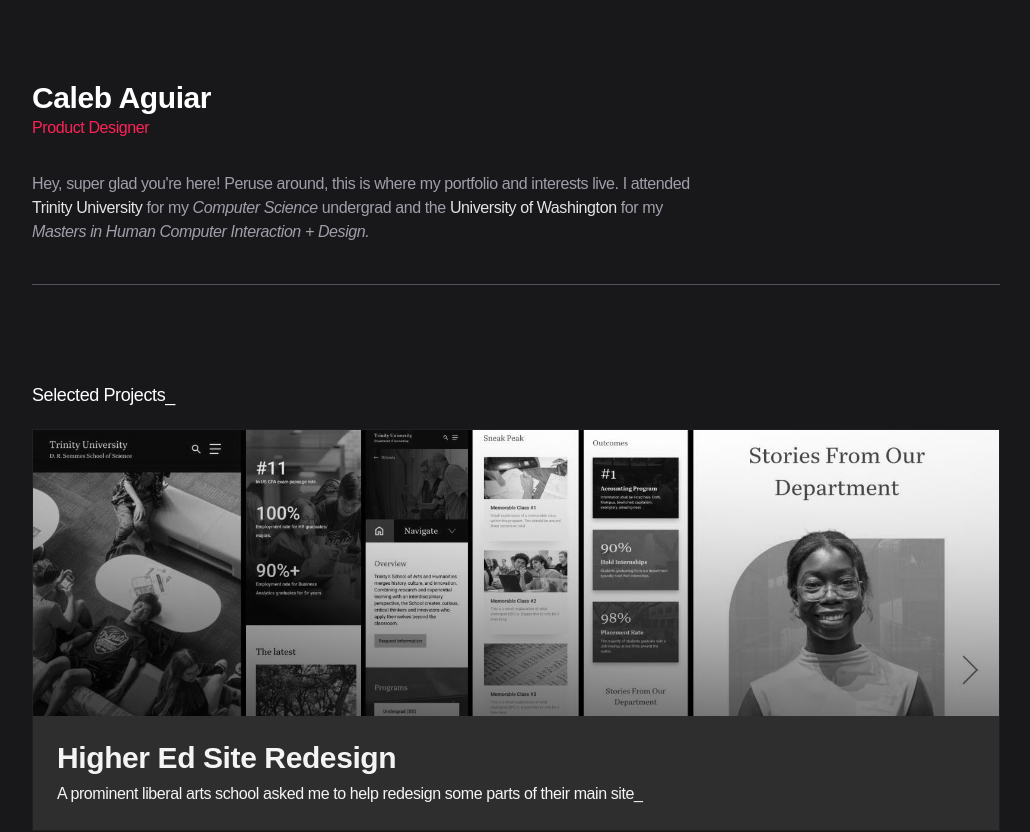
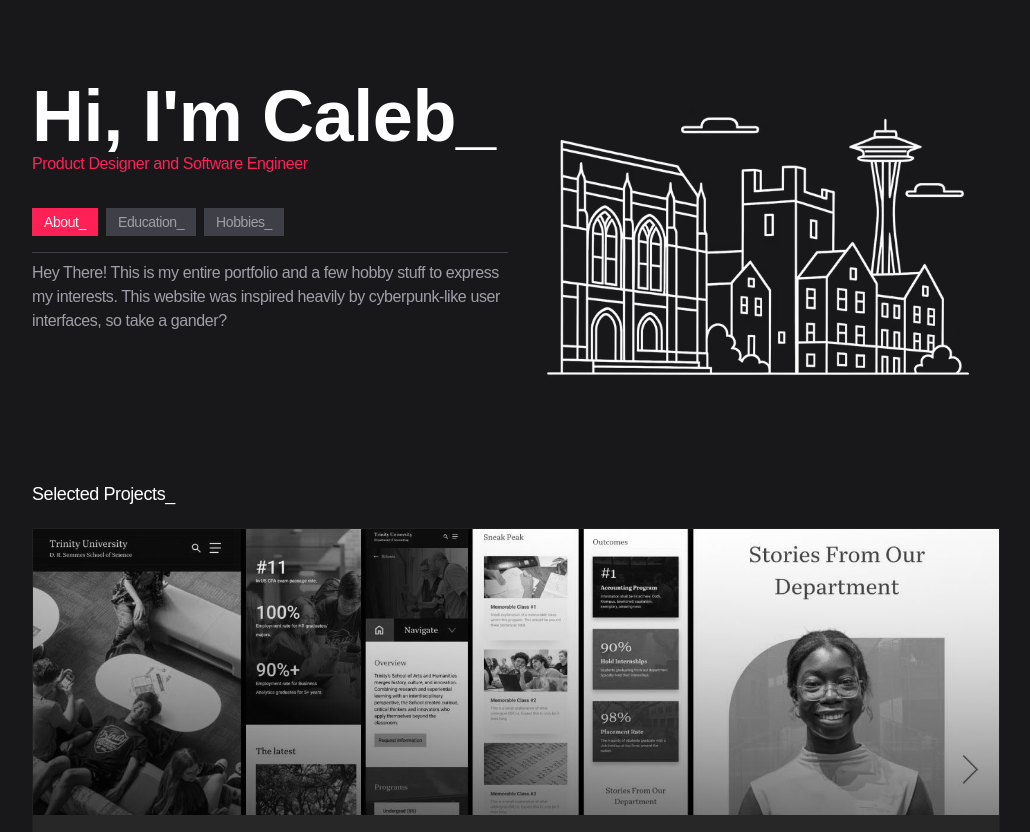
Before and after one commit to Agiu/kport, a Next.js app: page / in a window 1280 px wide. Shown: the top 832 px of the page, without its empty margins (124-1154 px from the left). Built offline with nearby package versions, Linux system fonts and the light colour scheme; a web font is replaced by a local one.

Commit message:
Lots, changed header

```diff
--- a/app/data.ts
+++ b/app/data.ts
@@ -74,7 +74,7 @@ export const VIDEOS: Video[] = [
     link: 'https://www.figma.com/deck/9hiIS5UvcTzBjwu7Hdkz7P/Trinity-UX-Redesign?node-id=1-42&t=SwMKkwf4R8OScebm-1',
     image:
       '/p_1.JPG',
-    id: 'Video 2',
+    id: 'Video 1',
   },
   {
     name: 'blah 2',
@@ -175,6 +175,10 @@ export const BLOG_POSTS: BlogPost[] = [
   },
 ]
 
+export const Seattle = 'public/Seattle.png';
+
+
+
 export const SOCIAL_LINKS: SocialLink[] = [
   /*
   {
@@ -199,3 +203,33 @@ export const SOCIAL_LINKS: SocialLink[] = [
 ]
 
 export const EMAIL = 'kaelub.tech@gmail.com'
+
+
+export const TransitionPanelInfo = [
+    {
+      title: 'About_',
+      subtitle: 'Hobbyist & Creative',
+      content:
+        'Hey There! This is my entire portfolio and a few hobby stuff to express my interests. This website was inspired heavily by cyberpunk-like user interfaces, so take a gander?',
+    },
+    {
+      title: 'Education_',
+      subtitle: 'Narrative and Expression',
+      content: '',
+      list: [ 'University of Washington: MHCI+D',
+              'Trinity University: BS in Computer Science',
+              'University of Sydney: Study Abroad (HCI Related)'
+      ],
+    },
+    {
+      title: 'Hobbies_',
+      subtitle: 'Mastering Motion Tools',
+      content:
+        '',
+      list: [ 'Photography',
+          'Motion Design',
+          'Music Composition & Production',
+
+      ],
+      },
+  ];
--- a/app/header.tsx
+++ b/app/header.tsx
@@ -5,15 +5,15 @@ import Link from 'next/link'
 export function Header() {
   return (
     <header className="mb-8 flex items-center justify-between">
-      <div>
-        <Link href="/" className=" text-black dark:text-white font-bold text-3xl ">
-          Caleb Aguiar
+      <div className='gap'>
+        <Link href="/" className="md:text-7xl text-black dark:text-white font-bold text-3xl ">
+          Hi, I'm Caleb_
         </Link>
         <TextScramble
           duration={1}
           className="text-zinc-600 dark:text-rose-500"
         >
-          Product Designer
+          Product Designer and Software Engineer
         </TextScramble>
       </div>
     </header>
--- a/app/layout.tsx
+++ b/app/layout.tsx
@@ -55,7 +55,7 @@ export default function RootLayout({
         >
           <div className="flex min-h-screen w-full flex-col font-[family-name:var(--font-ibm-plex-sans)]">
             <div className="relative mx-auto w-full max-w-250 flex-1 px-4 pt-20">
-              <Header />
+              {/* <Header /> */}
               {children}
               <Footer />
             </div>
--- a/app/page.tsx
+++ b/app/page.tsx
@@ -21,9 +21,14 @@ import {
   BLOG_POSTS,
   EMAIL,
   SOCIAL_LINKS,
+  TransitionPanelInfo,
 } from './data'
 
-import { useRef, useState } from 'react'
+import Image from 'next/image'
+import { SVGProps, useRef, useState } from 'react'
+import { TransitionPanel } from '@/components/motion-primitives/transition-panel'
+import { TextScramble } from '@/components/ui/text-scramble'
+import { Cursor } from '@/components/motion-primitives/cursor'
 
 
 const VARIANTS_CONTAINER = {
@@ -48,6 +53,35 @@ const TRANSITION_SECTION = {
 type ProjectImageProps = {
   src: string
 }
+
+const MouseIcon = (props: SVGProps<SVGSVGElement>) => {
+  return (
+    <svg
+      xmlns='http://www.w3.org/2000/svg'
+      width={26}
+      height={31}
+      fill='none'
+      {...props}
+    >
+      <g clipPath='url(#a)'>
+        <path
+          fill={'#fffff'}
+          fillRule='evenodd'
+          stroke={'#fff'}
+          strokeLinecap='square'
+          strokeWidth={2}
+          d='M21.993 14.425 2.549 2.935l4.444 23.108 4.653-10.002z'
+          clipRule='evenodd'
+        />
+      </g>
+      <defs>
+        <clipPath id='a'>
+          <path fill={'#fffff'} d='M0 0h26v31H0z' />
+        </clipPath>
+      </defs>
+    </svg>
+  );
+};
 
 function ProjectImage({ src }: ProjectImageProps) {
 
@@ -110,6 +144,7 @@ function MagneticSocialLink({
 }
 
 export default function Personal() {
+  const [activeIndex, setActiveIndex] = useState(0);
   return (
     <motion.main
       className="space-y-24"
@@ -117,6 +152,8 @@ export default function Personal() {
       initial="hidden"
       animate="visible"
     >
+
+      {/*}
       <motion.section
         variants={VARIANTS_SECTION}
         transition={TRANSITION_SECTION}
@@ -124,11 +161,100 @@ export default function Personal() {
         <div className="flex-1 border-b border-zinc-600 pb-10">
           <p className="text-zinc-600 dark:text-zinc-400">
             Hey, super glad you're here! Peruse around, this is where my portfolio and interests live.
-            I attended <a href='https://www.trinity.edu/' target='_blank' className='dark:text-zinc-200'><br />Trinity University</a>
+            <br/> <br/> I attended <a href='https://www.trinity.edu/' target='_blank' className='dark:text-zinc-200'>Trinity University</a>
             &nbsp;for my <i>Computer Science</i> undergrad and the <a href='https://www.washington.edu/' target='_blank' className='dark:text-zinc-200'> University of Washington </a> for my <br/> <i>Masters in Human Computer Interaction + Design. </i>
           </p>
         </div>
       </motion.section>
+      */}
+      {/*transition panel*/}
+      <div className='grid grid-cols-1 md:grid-cols-2 gap-4'>
+        <div className='flex flex-col space-y-4'>
+          <header className="mb-8 flex items-center justify-between">
+            <div className='gap'>
+              <Link href="/" className="md:text-7xl text-black dark:text-white font-bold text-3xl ">
+                Hi, I'm Caleb_
+              </Link>
+              <TextScramble
+                duration={1}
+                className="text-zinc-600 dark:text-rose-500"
+              >
+                Product Designer and Software Engineer
+              </TextScramble>
+            </div>
+          </header>
+          <div className='md:w-full'>
+            <div className='mb-4 flex space-x-2'>
+              {TransitionPanelInfo.map((item, index) => (
+                <button
+                  key={index}
+                  onClick={() => setActiveIndex(index)}
+                  className={`px-3 py-1 text-sm font-medium ${
+                    activeIndex === index
+                      ? 'bg-zinc-200 text-zinc-900 dark:bg-rose-500 dark:text-zinc-100'
+                      : 'bg-zinc-100 text-zinc-600 dark:bg-zinc-700 dark:text-zinc-400'
+                  }`}
+                >
+                  {item.title}
+                </button>
+              ))}
+            </div>
+            <div className='overflow-hidden border-t border-zinc-200 dark:border-zinc-700'>
+              <TransitionPanel
+                activeIndex={activeIndex}
+                transition={{ duration: 0.3, spring: 'easeInOut' }}
+                variants={{
+                  enter: { opacity: 0, y: -10, filter: 'blur(4px)' },
+                  center: { opacity: 1, y: 0, filter: 'blur(0px)' },
+                  exit: { opacity: 0, y: 10, filter: 'blur(4px)' },
+                }}
+              >
+                {TransitionPanelInfo.map((item, index) => (
+                  <div key={index} className='py-2'>
+                    <ul className="text-zinc-600 dark:text-zinc-400">{item.content}</ul>
+                    {Array.isArray(item.list) ? (
+                      <ul className="list-none pl-4">
+                        {item.list.map((line, idx) => (
+                          <li key={idx} className="relative before:content-['+'] before:absolute before:-left-4 before:text-rose-500 text-zinc-400">
+                            {line}
+                          </li>
+                        ))}
+                      </ul>
+                    ) : (
+                      <p>{item.list}</p>
+                    )}
+                  </div>
+                ))}
+              </TransitionPanel>
+            </div>
+          </div>
+        </div>
+
+        <div className='w-full' >
+        <Cursor
+          attachToParent
+          variants={{
+            initial: { scale: 0.3, opacity: 0 },
+            animate: { scale: 1, opacity: 1 },
+            exit: { scale: 0.3, opacity: 0 },
+          }}
+          transition={{
+            ease: 'easeInOut',
+            duration: 0.3,
+          }}
+          className='left-12 top-4'
+        >
+          <div>
+            <MouseIcon className='h-6 w-6' />
+            <div className='ml-4 mt-1 bg-rose-500 px-2 py-0.5 text-neutral-50'>
+              Currently in Seattle
+            </div>
+          </div>
+        </Cursor>
+          <Image src="/Seattle.png" width={500} height={500} alt="Picture of the author" />
+        </div>
+
+      </div>
 
       <motion.section variants={VARIANTS_SECTION} transition={TRANSITION_SECTION}>
         <h3 className="mb-5 text-lg font-medium">Selected Projects_</h3>
@@ -159,7 +285,7 @@ export default function Personal() {
                     className="
                       absolute bottom-0 left-0 w-full
                       p-6 flex gap-1.5 flex-col justify-center
-                      bg-rose-700
+                      bg-rose-800
                     "
                   >
                     <h4 className=" text-3xl font-bold text-zinc-100 ">
--- /dev/null
+++ b/components/motion-primitives/cursor.tsx
@@ -0,0 +1,134 @@
+'use client';
+import React, { useEffect, useState, useRef } from 'react';
+import {
+  motion,
+  SpringOptions,
+  useMotionValue,
+  useSpring,
+  AnimatePresence,
+  Transition,
+  Variant,
+} from 'motion/react';
+import { cn } from '@/lib/utils';
+
+export type CursorProps = {
+  children: React.ReactNode;
+  className?: string;
+  springConfig?: SpringOptions;
+  attachToParent?: boolean;
+  transition?: Transition;
+  variants?: {
+    initial: Variant;
+    animate: Variant;
+    exit: Variant;
+  };
+  onPositionChange?: (x: number, y: number) => void;
+};
+
+export function Cursor({
+  children,
+  className,
+  springConfig,
+  attachToParent,
+  variants,
+  transition,
+  onPositionChange,
+}: CursorProps) {
+  const cursorX = useMotionValue(0);
+  const cursorY = useMotionValue(0);
+  const cursorRef = useRef<HTMLDivElement>(null);
+  const [isVisible, setIsVisible] = useState(!attachToParent);
+
+  useEffect(() => {
+    if (typeof window !== 'undefined') {
+      cursorX.set(window.innerWidth / 2);
+      cursorY.set(window.innerHeight / 2);
+    }
+  }, []);
+
+  useEffect(() => {
+    if (!attachToParent) {
+      document.body.style.cursor = 'none';
+    } else {
+      document.body.style.cursor = 'auto';
+    }
+
+    const updatePosition = (e: MouseEvent) => {
+      cursorX.set(e.clientX);
+      cursorY.set(e.clientY);
+      onPositionChange?.(e.clientX, e.clientY);
+    };
+
+    document.addEventListener('mousemove', updatePosition);
+
+    return () => {
+      document.removeEventListener('mousemove', updatePosition);
+    };
+  }, [cursorX, cursorY, onPositionChange]);
+
+  const cursorXSpring = useSpring(cursorX, springConfig || { duration: 0 });
+  const cursorYSpring = useSpring(cursorY, springConfig || { duration: 0 });
+
+  useEffect(() => {
+    const handleVisibilityChange = (visible: boolean) => {
+      setIsVisible(visible);
+    };
+
+    if (attachToParent && cursorRef.current) {
+      const parent = cursorRef.current.parentElement;
+      if (parent) {
+        parent.addEventListener('mouseenter', () => {
+          parent.style.cursor = 'none';
+          handleVisibilityChange(true);
+        });
+        parent.addEventListener('mouseleave', () => {
+          parent.style.cursor = 'auto';
+          handleVisibilityChange(false);
+        });
+      }
+    }
+
+    return () => {
+      if (attachToParent && cursorRef.current) {
+        const parent = cursorRef.current.parentElement;
+        if (parent) {
+          parent.removeEventListener('mouseenter', () => {
+            parent.style.cursor = 'none';
+            handleVisibilityChange(true);
+          });
+          parent.removeEventListener('mouseleave', () => {
+            parent.style.cursor = 'auto';
+            handleVisibilityChange(false);
+          });
+        }
+      }
+    };
+  }, [attachToParent]);
+
+  return (
+    <motion.div
+      ref={cursorRef}
+      className={cn('pointer-events-none fixed left-0 top-0 z-50', className)}
+      style={{
+        x: cursorXSpring,
+        y: cursorYSpring,
+        translateX: '-50%',
+        translateY: '-50%',
+      }}
+    >
+      <AnimatePresence>
+        {isVisible && (
+          <motion.div
+            initial='initial'
+            animate='animate'
+            exit='exit'
+            variants={variants}
+            transition={transition}
+          >
+            {children}
+          </motion.div>
+        )}
+      </AnimatePresence>
+    </motion.div>
+  );
+}
--- /dev/null
+++ b/components/motion-primitives/transition-panel.tsx
@@ -0,0 +1,48 @@
+'use client';
+import {
+  AnimatePresence,
+  Transition,
+  Variant,
+  motion,
+  MotionProps,
+} from 'motion/react';
+import { cn } from '@/lib/utils';
+
+export type TransitionPanelProps = {
+  children: React.ReactNode[];
+  className?: string;
+  transition?: Transition;
+  activeIndex: number;
+  variants?: { enter: Variant; center: Variant; exit: Variant };
+} & MotionProps;
+
+export function TransitionPanel({
+  children,
+  className,
+  transition,
+  variants,
+  activeIndex,
+  ...motionProps
+}: TransitionPanelProps) {
+  return (
+    <div className={cn('relative', className)}>
+      <AnimatePresence
+        initial={false}
+        mode='popLayout'
+        custom={motionProps.custom}
+      >
+        <motion.div
+          key={activeIndex}
+          variants={variants}
+          transition={transition}
+          initial='enter'
+          animate='center'
+          exit='exit'
+          {...motionProps}
+        >
+          {children[activeIndex]}
+        </motion.div>
+      </AnimatePresence>
+    </div>
+  );
+}
--- a/package.json
+++ b/package.json
@@ -11,9 +11,9 @@
   "dependencies": {
     "@mdx-js/loader": "^3.0.1",
     "@mdx-js/react": "^3.0.1",
-    "@next/mdx": "^14.2.13",
     "@tailwindcss/typography": "^0.5.15",
     "@types/mdx": "^2.0.13",
+    "@types/three": "^0.180.0",
     "clsx": "^2.1.1",
     "lucide-react": "^0.468.0",
     "motion": "^11.18.2",
@@ -22,10 +22,12 @@
     "react": "^19.0.0",
     "react-dom": "^19.0.0",
     "sugar-high": "^0.9.3",
-    "tailwind-merge": "^2.5.5"
+    "tailwind-merge": "^2.5.5",
+    "three": "^0.180.0"
   },
   "devDependencies": {
     "@eslint/eslintrc": "^3",
+    "@next/mdx": "^15.5.3",
     "@tailwindcss/postcss": "^4.0.0",
     "@types/node": "^20",
     "@types/react": "^19",
```
Also changed, not shown: public/Seattle.png (added), 1 other file (tests, documents, lock files or other folders).
